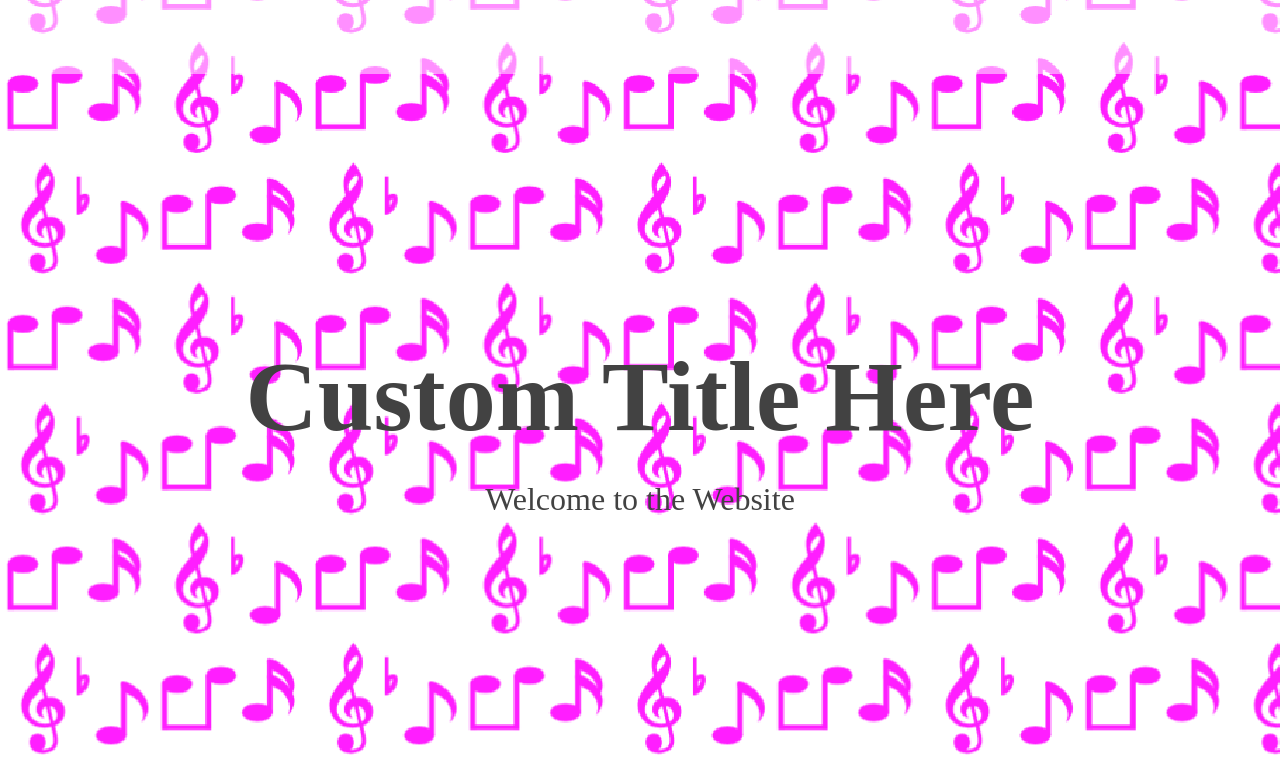
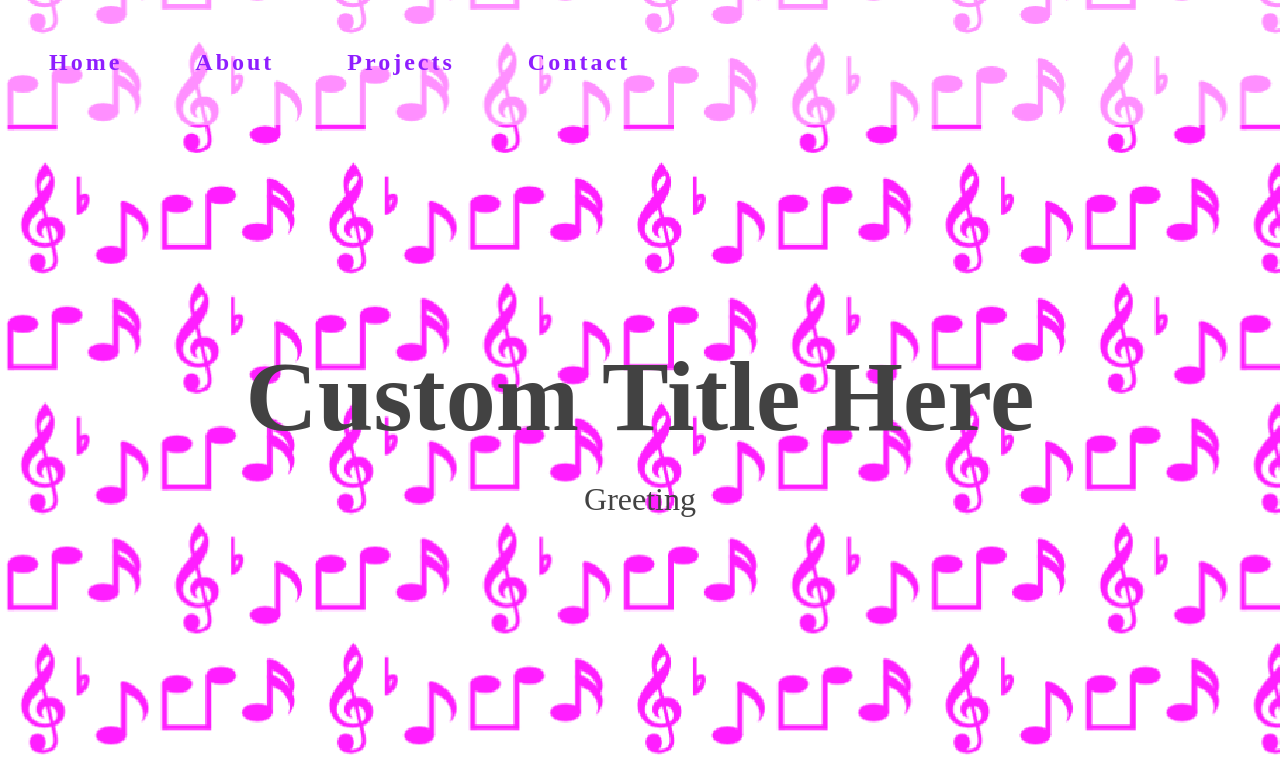
Before and after one commit to dwdsigned/lightDarkMode, a plain HTML site: page index.html in a window 1280 px wide. Shown: the top 760 px of the page. Drawn offline with Linux system fonts and the light colour scheme.

Commit message:
added dynamic functionality

```diff
--- a/index.html
+++ b/index.html
@@ -9,36 +9,45 @@
     <link rel="stylesheet" href="style.css">
 </head>
 <body>
-    <!-- Navigation -->
-    <nav id="nav">
-        <!-- Dynamic Navigation bar -->
-        <ul id="navbar__list"></ul>
-    </nav>
-    <!-- Home Section -->
-    <section id="home">
+    <header class="page__header">
+        <!-- Navigation -->
+        <nav id="nav" class="navbar__menu">
+            <!-- Dynamic Navigation bar -->
+            <ul id="navbar__list"></ul>
+        </nav>
+    </header>
+    <!-- Section 1-->
+    <section id="home" data-nav="Home">
         <div class="title-group">
             <h1>Custom Title Here</h1>
-            <h2>Welcome to the Website</h2>
+            <h2>Greeting</h2>
         </div>
     </section>
-    <section id="home">
+    <!-- Section 2 -->
+    <section id="about" data-nav="About">
         <div class="title-group">
             <h1>Custom Title Here</h1>
             <!-- <h2>Welcome to the Website</h2> -->
         </div>
     </section>
-    <section id="home">
+    <!-- Section 3 -->
+    <section id="project" data-nav="Projects">
+        <div class="title-group">
+            <h1>Custom Title Here</h1>
+            <h2>Greeting</h2>
+        </div>
+        <!-- Section 4 -->
+    <section id="contact" data-nav="Contact">
         <div class="title-group">
             <h1>Custom Title Here</h1>
             <!-- <h2>Welcome to the Website</h2> -->
         </div>
     </section>
-    <section id="home">
-        <div class="title-group">
-            <h1>Custom Title Here</h1>
-            <h2>Welcome to the Website</h2>
-        </div>
     </section>
+    <!-- Footer -->
+    <footer class="page__footer">
+        <p>&copy Darius Williams</p>
+      </footer>
     <!-- Script -->
     <script src="script.js"></script>
 </body>
--- a/script.js
+++ b/script.js
@@ -0,0 +1,88 @@
+/**
+ *
+ * Manipulating the DOM exercise.
+ * Exercise programmatically builds navigation,
+ * scrolls to anchors from navigation,
+ * and highlights section in viewport upon scrolling.
+ *
+ * Dependencies: None
+ *
+ * JS Version: ES2015/ES6
+ *
+ * JS Standard: ESlint
+ *
+*/
+
+/**
+ * Comments should be present at the beginning of each procedure and class.
+ * Great to have comments before crucial code sections within the procedure.
+*/
+
+// Global variables
+
+// Grabs the Ul element
+const navMenu = document.querySelector('#navbar__list');
+// Grabs all sections elements
+const sectionElements = document.querySelectorAll('section');
+
+// Dynamically builds a navigation menu
+function buildMenu() {
+    // For loop to iterate through all the section elements
+    for (i = 0; i < sectionElements.length; i++) {
+        // Assigns section based on its position in the nodelist
+        const section = sectionElements[i];
+        // Assigns the id of the corresponding section
+        const sectionId = section.id;
+        // Assigns dataset attribute to a variable
+        const dataNavigate = section.dataset.nav;
+        // Create li element
+        const navListElement = document.createElement('li');
+        // Create anchor element
+        const navAnchorElement = document.createElement('a');
+        // Sets the visible text of anchor tags to the value of the dataset value(s)
+        navAnchorElement.textContent = dataNavigate;
+        // Sets the href of anchor elements
+        navAnchorElement.href = `#${sectionId}`;
+        // Adds the 'menu__link' class to every anchor element
+        navAnchorElement.classList.add('menu__link');
+        // Click Event listener for the anchor element allowing smooth scrolling when clicking on the anchor element
+        navAnchorElement.addEventListener('click', function(event) {
+            event.preventDefault();
+            section.scrollIntoView({ behavior: 'smooth'});
+        });
+        // Adds the anchor element that was created to the li element that was created
+        navListElement.appendChild(navAnchorElement);
+        // Adds the li element with anchor element to the ul element
+        navMenu.appendChild(navListElement);
+    };
+  }
+
+  // Calls the buildMenu function inorder to dynamically build a navigation bar
+  buildMenu();
+
+// Adds and removes 'active' class from section and anchor elements
+function changeActive() {
+    window.addEventListener('scroll', function () {
+        sectionElements.forEach(function(section, index) {
+            const secPosition = section.getBoundingClientRect();
+            section.classList.remove('active');
+            // checks if a section is visible
+            if (secPosition.top >= 0 && secPosition.bottom <= window.innerHeight) {
+                // set its CSS class to 'active'
+                section.classList.add('active');
+                 // Adds and removes active class on the anchor elements based on the position of the section elements based on the section index
+                const anchorElements2 = document.querySelectorAll('.menu__link');
+                anchorElements2.forEach( function (anchor) {
+                    anchor.classList.remove('active')
+                });
+                const anchorHL = anchorElements2[index];
+                if (anchorHL) {
+                    anchorHL.classList.add('active');
+                }
+                }
+            });
+        });
+    };
+
+// Call the changeActive() inorder add/remove the 'active' class from section and anchor elements
+  changeActive();
--- a/style.css
+++ b/style.css
@@ -60,16 +60,38 @@ nav {
   background: rgb(255 255 255 / 50%);
 }
 
-a {
+/* Dynamic Navigation <ul> */
+.navbar__menu ul {
+  padding-left: 0;
+  margin: 0;
+  text-align: left;
+}
+
+/* Dynamic Navigation <li> */
+.navbar__menu li {
+  display: inline-block;
+}
+
+/* a {
   margin-right: 25px;
   color: var(--primary-color);
   text-decoration: none;
   border-bottom: 3px solid transparent;
   font-weight: bold;
+} */
+
+/* Dynamic Anchor tag styling */
+.navbar__menu .menu__link {
+  margin-right: 25px;
+  display: block;
+  padding: 1em;
+  font-weight: bold;
+  text-decoration: none;
+  color: var(--primary-color);
 }
 
-a:hover,
-a:focus {
+.navbar__menu .menu__link:hover,
+.navbar__menu .menu__link:focus {
   color: var(--on-background);
   border-bottom: 3px solid;
 }
```
